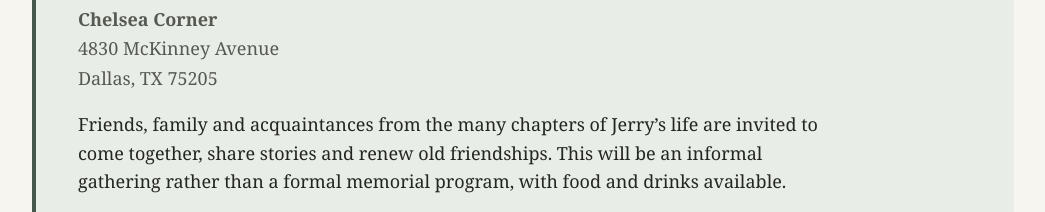
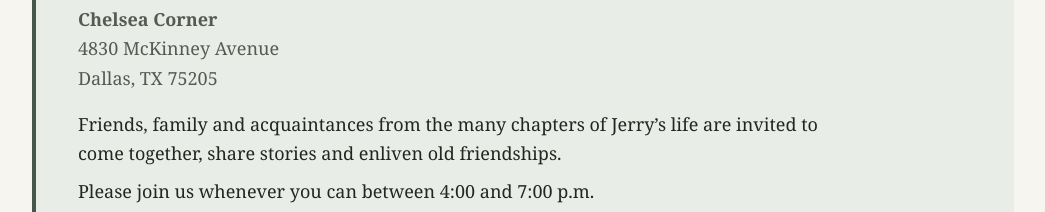
Before and after one commit to ruckerk/JerryRuckerMemorial, a plain HTML site: page index.html in a window 1280 px wide. Shown: the part 851-1063 px from the top of the page, without its empty margins (117-1162 px from the left). Drawn offline with Linux system fonts and the light colour scheme.

Commit message:
Update text to 'enliven old friendships'

```diff
--- a/index.html
+++ b/index.html
@@ -68,7 +68,7 @@
     4830 McKinney Avenue<br/>
     Dallas, TX 75205
   </p>
-  <p>Friends, family and acquaintances from the many chapters of Jerry’s life are invited to come together, share stories and renew old friendships. This will be an informal gathering rather than a formal memorial program, with food and drinks available.</p>
+  <p>Friends, family and acquaintances from the many chapters of Jerry’s life are invited to come together, share stories and enliven old friendships. </p>
   <p class="gathering-detail">Please join us whenever you can between 4:00 and 7:00 p.m.</p>
   <div style="display:flex;flex-wrap:wrap;gap:0.75rem;align-items:center;margin:1.1rem 0 1.25rem;">
     <a class="button" href="https://www.google.com/maps/dir/?api=1&amp;destination=Chelsea+Corner%2C+4830+McKinney+Ave%2C+Dallas%2C+TX+75205" target="_blank" rel="noopener noreferrer">Get driving directions ↗</a>
```
